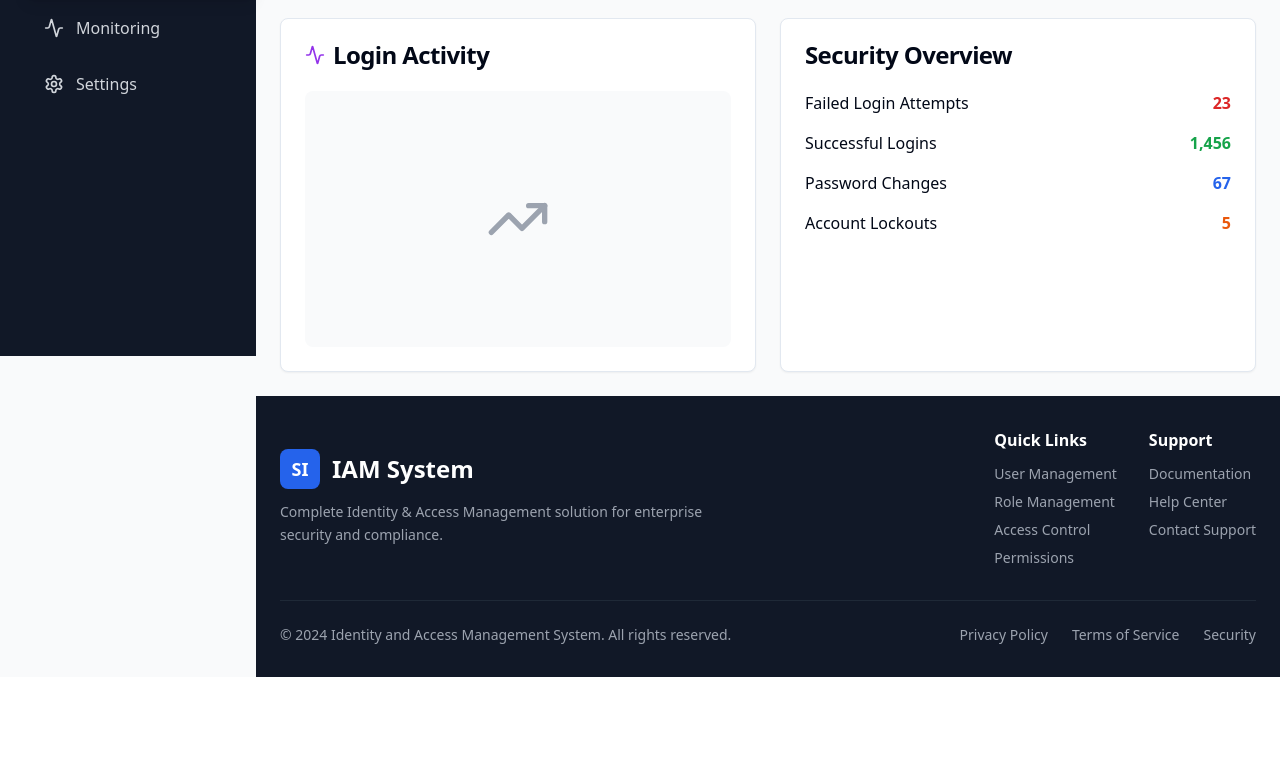
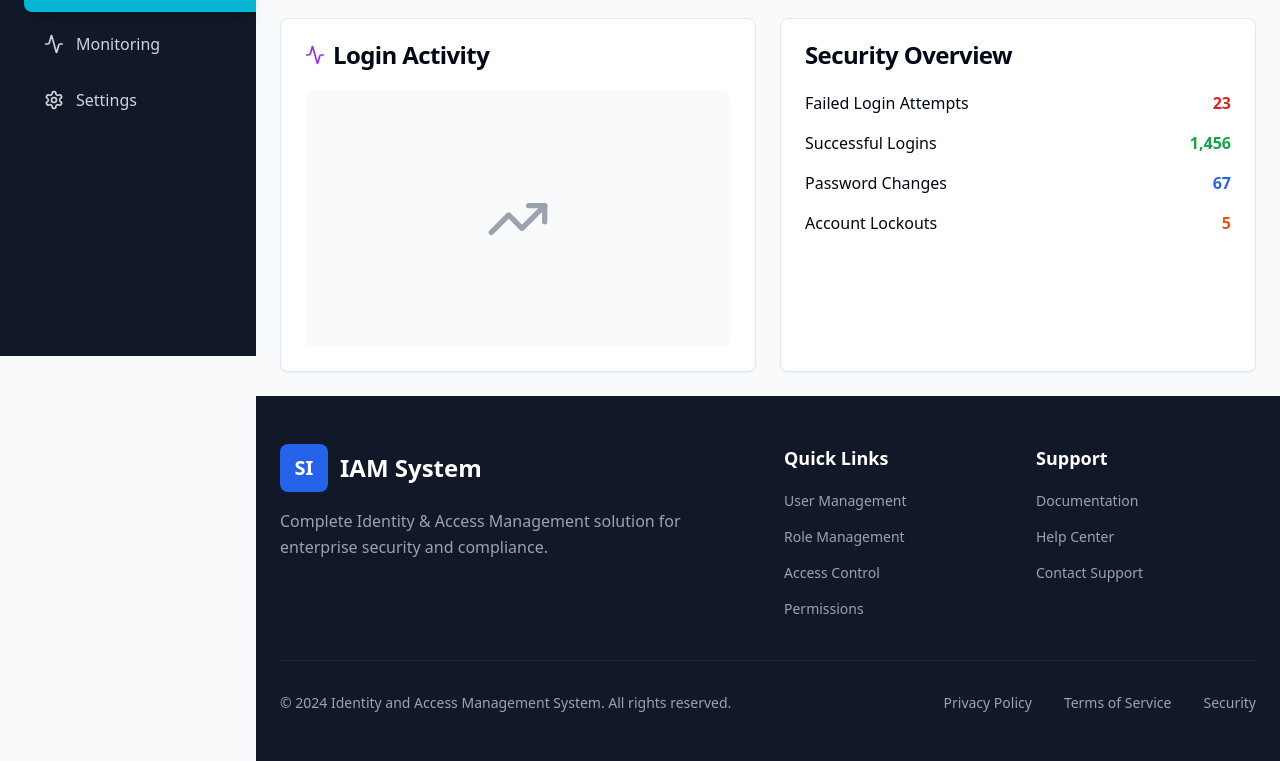
Before and after one commit to Akpk1234/secure-iam-visuals, a React (Vite) app: page /reports in a window 1280 px wide. Shown: the part 525-1286 px from the top of the page. Before the commit the page ends 1202 px from the top, so only its background shows below. Built offline with nearby package versions, Linux system fonts and the light colour scheme; sample sign-in values are in the browser's storage.

Commit message:
Fix dashboard and footer UI
Adjusted dashboard selector to not touch the top navbar. Ensured the left sidebar is fully visible and fixed footer layout and options.

```diff
--- a/src/components/layout/Footer.tsx
+++ b/src/components/layout/Footer.tsx
@@ -15,49 +15,50 @@ const Footer = () => {
   ];
 
   return (
-    <footer className="bg-gray-900 text-white py-8">
+    <footer className="bg-gray-900 text-white py-12">
       <div className="max-w-7xl mx-auto px-6">
-        <div className="flex flex-col md:flex-row justify-between items-start md:items-center">
-          <div className="mb-6 md:mb-0">
-            <div className="flex items-center space-x-3 mb-3">
-              <div className="w-10 h-10 bg-blue-600 rounded-lg flex items-center justify-center">
-                <span className="text-white font-bold text-lg">SI</span>
+        <div className="grid grid-cols-1 md:grid-cols-4 gap-8">
+          {/* Brand Section */}
+          <div className="md:col-span-2">
+            <div className="flex items-center space-x-3 mb-4">
+              <div className="w-12 h-12 bg-blue-600 rounded-lg flex items-center justify-center">
+                <span className="text-white font-bold text-xl">SI</span>
               </div>
               <span className="text-2xl font-bold">IAM System</span>
             </div>
-            <p className="text-gray-400 text-sm max-w-md leading-relaxed">
+            <p className="text-gray-400 text-base max-w-md leading-relaxed">
               Complete Identity & Access Management solution for enterprise security and compliance.
             </p>
           </div>
 
-          <div className="flex flex-col md:flex-row space-y-4 md:space-y-0 md:space-x-8">
-            <div>
-              <h4 className="font-semibold text-white mb-3">Quick Links</h4>
-              <ul className="space-y-2 text-sm">
-                <li><Link to="/users" className="text-gray-400 hover:text-white transition-colors">User Management</Link></li>
-                <li><Link to="/roles" className="text-gray-400 hover:text-white transition-colors">Role Management</Link></li>
-                <li><Link to="/access-control" className="text-gray-400 hover:text-white transition-colors">Access Control</Link></li>
-                <li><Link to="/permissions" className="text-gray-400 hover:text-white transition-colors">Permissions</Link></li>
-              </ul>
-            </div>
+          {/* Quick Links */}
+          <div>
+            <h4 className="font-semibold text-white mb-4 text-lg">Quick Links</h4>
+            <ul className="space-y-3">
+              <li><Link to="/users" className="text-gray-400 hover:text-white transition-colors text-sm">User Management</Link></li>
+              <li><Link to="/roles" className="text-gray-400 hover:text-white transition-colors text-sm">Role Management</Link></li>
+              <li><Link to="/access-control" className="text-gray-400 hover:text-white transition-colors text-sm">Access Control</Link></li>
+              <li><Link to="/permissions" className="text-gray-400 hover:text-white transition-colors text-sm">Permissions</Link></li>
+            </ul>
+          </div>
 
-            <div>
-              <h4 className="font-semibold text-white mb-3">Support</h4>
-              <ul className="space-y-2 text-sm">
-                <li><Link to="/documentation" className="text-gray-400 hover:text-white transition-colors">Documentation</Link></li>
-                <li><Link to="/help" className="text-gray-400 hover:text-white transition-colors">Help Center</Link></li>
-                <li><Link to="/contact" className="text-gray-400 hover:text-white transition-colors">Contact Support</Link></li>
-              </ul>
-            </div>
+          {/* Support */}
+          <div>
+            <h4 className="font-semibold text-white mb-4 text-lg">Support</h4>
+            <ul className="space-y-3">
+              <li><Link to="/documentation" className="text-gray-400 hover:text-white transition-colors text-sm">Documentation</Link></li>
+              <li><Link to="/help" className="text-gray-400 hover:text-white transition-colors text-sm">Help Center</Link></li>
+              <li><Link to="/contact" className="text-gray-400 hover:text-white transition-colors text-sm">Contact Support</Link></li>
+            </ul>
           </div>
         </div>
 
-        <div className="border-t border-gray-800 mt-8 pt-6">
-          <div className="flex flex-col md:flex-row justify-between items-center">
+        <div className="border-t border-gray-800 mt-10 pt-8">
+          <div className="flex flex-col md:flex-row justify-between items-center space-y-4 md:space-y-0">
             <p className="text-gray-400 text-sm">
               © 2024 Identity and Access Management System. All rights reserved.
             </p>
-            <div className="flex space-x-6 mt-4 md:mt-0">
+            <div className="flex space-x-8">
               <Link to="/privacy" className="text-gray-400 hover:text-white text-sm transition-colors">Privacy Policy</Link>
               <Link to="/terms" className="text-gray-400 hover:text-white text-sm transition-colors">Terms of Service</Link>
               <Link to="/security" className="text-gray-400 hover:text-white text-sm transition-colors">Security</Link>
--- a/src/components/layout/Sidebar.tsx
+++ b/src/components/layout/Sidebar.tsx
@@ -48,7 +48,7 @@ const Sidebar: React.FC<SidebarProps> = ({ isOpen, onClose }) => {
 
       {/* Sidebar */}
       <aside className={`
-        fixed md:static top-0 left-0 z-50 h-screen
+        fixed md:static top-0 left-0 z-50 h-full min-h-screen
         w-64 bg-gray-900 text-white transform transition-transform duration-300 ease-in-out
         ${isOpen ? 'translate-x-0' : '-translate-x-full md:translate-x-0'}
       `}>
@@ -62,7 +62,7 @@ const Sidebar: React.FC<SidebarProps> = ({ isOpen, onClose }) => {
           </button>
         </div>
 
-        <div className="px-6 pb-6">
+        <div className="px-6 pb-6 pt-4">
           <div className="space-y-2">
             {menuItems.map((item) => {
               const Icon = item.icon;
@@ -75,7 +75,7 @@ const Sidebar: React.FC<SidebarProps> = ({ isOpen, onClose }) => {
                   onClick={() => onClose()}
                   className={`flex items-center space-x-3 p-3 transition-colors ${
                     isActive
-                      ? 'bg-cyan-500 text-white relative -mr-6 pr-8 rounded-l-lg shadow-lg'
+                      ? 'bg-cyan-500 text-white relative -mr-6 pr-8 rounded-l-lg shadow-lg mt-2'
                       : 'text-gray-300 hover:bg-gray-800 hover:text-white rounded-lg mx-2'
                   }`}
                 >
```
